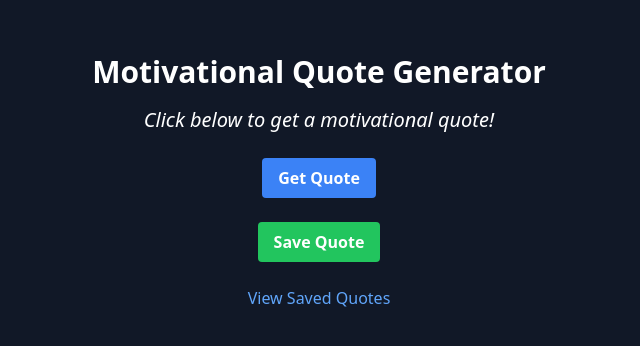
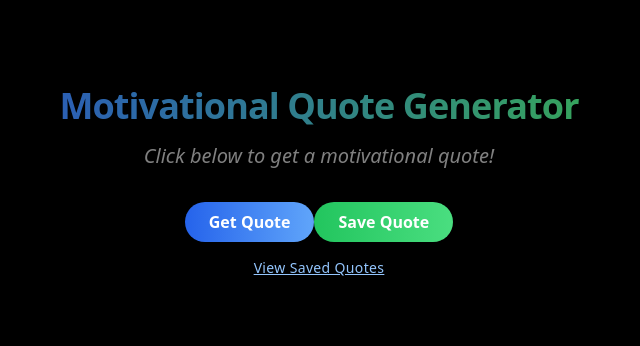
Before and after one commit to abhixsh/quoteme-github-action-frontend, a React (Vite) app: page / in a window 1280 px wide. Shown: the part 218-564 px from the top of the page, without its empty margins (321-961 px from the left). Built offline with nearby package versions, Linux system fonts and the light colour scheme.

Commit message:
Enhance LandingPage with GSAP animations and improved UI elements

```diff
--- a/src/components/Landing.jsx
+++ b/src/components/Landing.jsx
@@ -1,9 +1,22 @@
-import React, { useState } from 'react';
+import React, { useState, useEffect, useRef } from 'react';
 import { Link } from 'react-router-dom';
+import { gsap } from 'gsap';
 
 const LandingPage = () => {
     const [quote, setQuote] = useState('');
     const [saved, setSaved] = useState(false);
+    const quoteRef = useRef(null);
+
+    // GSAP animation for quote display
+    useEffect(() => {
+        if (quote) {
+            gsap.fromTo(
+                quoteRef.current,
+                { opacity: 0, y: 20 },
+                { opacity: 1, y: 0, duration: 1, ease: 'power2.out' }
+            );
+        }
+    }, [quote]);
 
     // Fetch random quote from backend API
     const fetchQuote = async () => {
@@ -40,35 +53,51 @@ const LandingPage = () => {
     };
 
     return (
-    <div className="min-h-screen bg-gray-900 flex flex-col items-center justify-center text-white p-6">
-      <h1 className="text-3xl font-bold mb-4">Motivational Quote Generator</h1>
+        <div className="min-h-screen bg-black text-white flex flex-col items-center justify-center p-6">
+            <div className="text-center space-y-4">
+                {/* Header */}
+                <h1 className="text-4xl font-bold tracking-tight bg-clip-text text-transparent bg-gradient-to-r from-blue-500 to-green-400 animate-pulse">
+                    Motivational Quote Generator
+                </h1>
 
-      {/* Display quote or prompt */}
-      <p className="text-xl italic mb-6">
+                {/* Quote Display */}
+                <p
+                    ref={quoteRef}
+                    className={`text-xl italic transition duration-500 ${quote ? 'opacity-100' : 'opacity-50'
+                        }`}
+                >
                     {quote || 'Click below to get a motivational quote!'}
                 </p>
 
-      {/* Get Quote button */}
+                {/* Buttons */}
+                <div className="space-y-4">
+                    {/* Get Quote Button */}
                     <button
-        className="bg-blue-500 hover:bg-blue-700 text-white font-bold py-2 px-4 rounded mb-6"
+                        className="bg-gradient-to-r from-blue-600 to-blue-400 text-white font-semibold py-2 px-6 rounded-full shadow-md hover:shadow-lg hover:scale-105 transition-transform duration-300"
                         onClick={fetchQuote}
                     >
                         Get Quote
                     </button>
 
-      {/* Save Quote button */}
+                    {/* Save Quote Button */}
                     <button
-        className="bg-green-500 hover:bg-green-700 text-white font-bold py-2 px-4 rounded mb-6"
+                        className={`${saved ? 'bg-green-700' : 'bg-gradient-to-r from-green-500 to-green-400'
+                            } text-white font-semibold py-2 px-6 rounded-full shadow-md hover:shadow-lg hover:scale-105 transition-transform duration-300`}
                         onClick={saveQuote}
                         disabled={!quote || saved} // Disable if no quote or already saved
                     >
                         {saved ? 'Saved!' : 'Save Quote'}
                     </button>
+                </div>
 
                 {/* Link to view saved quotes */}
-      <Link to="/quote" className="text-blue-400 hover:text-blue-600">
+                <Link
+                    to="/quote"
+                    className="mt-4 inline-block text-blue-300 hover:text-blue-500 underline text-sm tracking-wide transition-all duration-200"
+                >
                     View Saved Quotes
                 </Link>
+            </div>
         </div>
     );
 };
```
Lines whose indentation alone changed are shown as unchanged.
